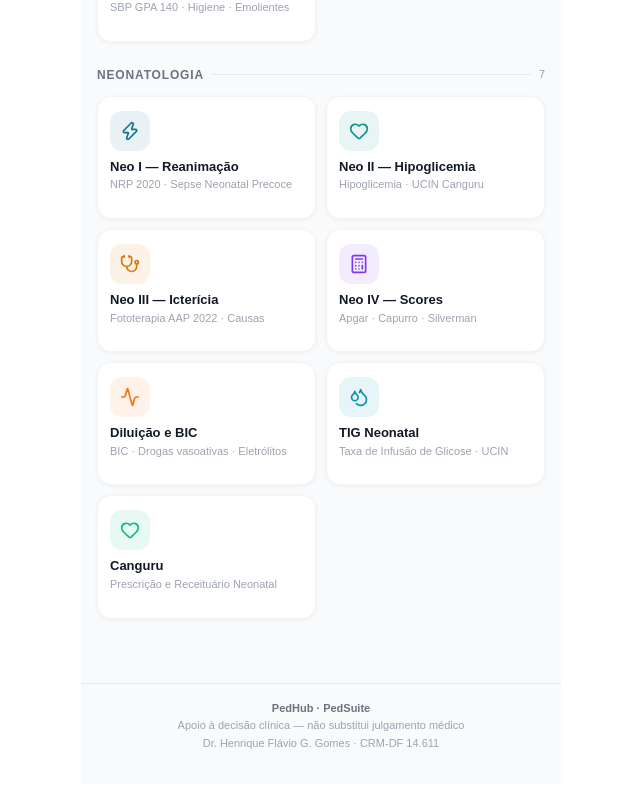
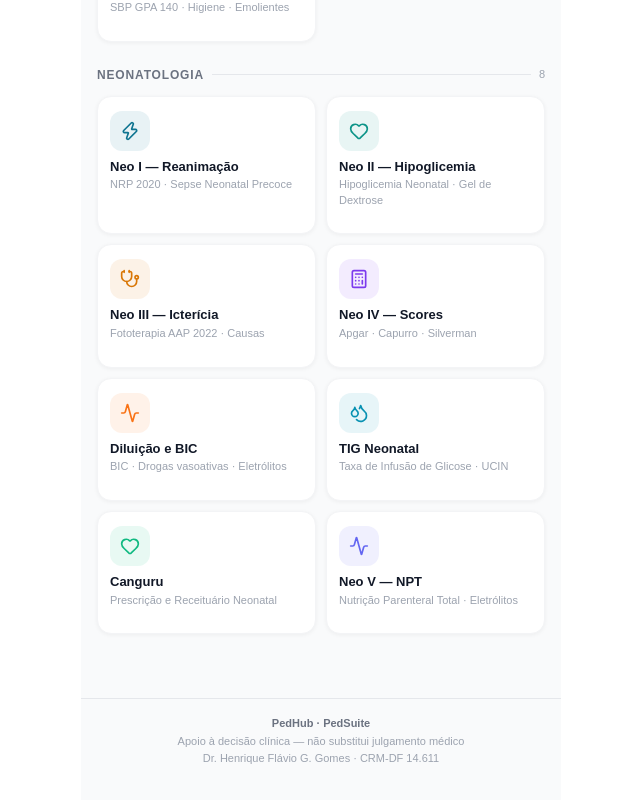
Before and after one commit to henriquepedbsb-pixel/pedhub, a React (Vite) app: page /#/ in a window 1280 px wide. Shown: the part 1137-1937 px from the top of the page, without its empty margins (319-959 px from the left). Built offline with nearby package versions, Linux system fonts and the light colour scheme.

Commit message:
fix: desc Neo II + card NPT Neonatal

```diff
--- a/src/PedHub.jsx
+++ b/src/PedHub.jsx
@@ -144,7 +144,7 @@ const MODULOS = [
   {
     rota:  "/neonatologia-2",
     label: "Neo II — Hipoglicemia",
-    desc:  "Hipoglicemia · UCIN Canguru",
+    desc:  "Hipoglicemia Neonatal · Gel de Dextrose",
     Icon:  Heart,
     cor:   "#0D9488",
     grupo: "Neonatologia",
@@ -189,6 +189,14 @@ const MODULOS = [
   cor: "#10B981",
   grupo: "Neonatologia",
 },
+  {
+    rota:  "/neonatologia-5",
+    label: "Neo V — NPT",
+    desc:  "Nutrição Parenteral Total · Eletrólitos",
+    Icon:  Activity,
+    cor:   "#6366F1",
+    grupo: "Neonatologia",
+  },
 ];
 
 const GRUPOS = ["Pediatria Geral", "Neonatologia"];
```
